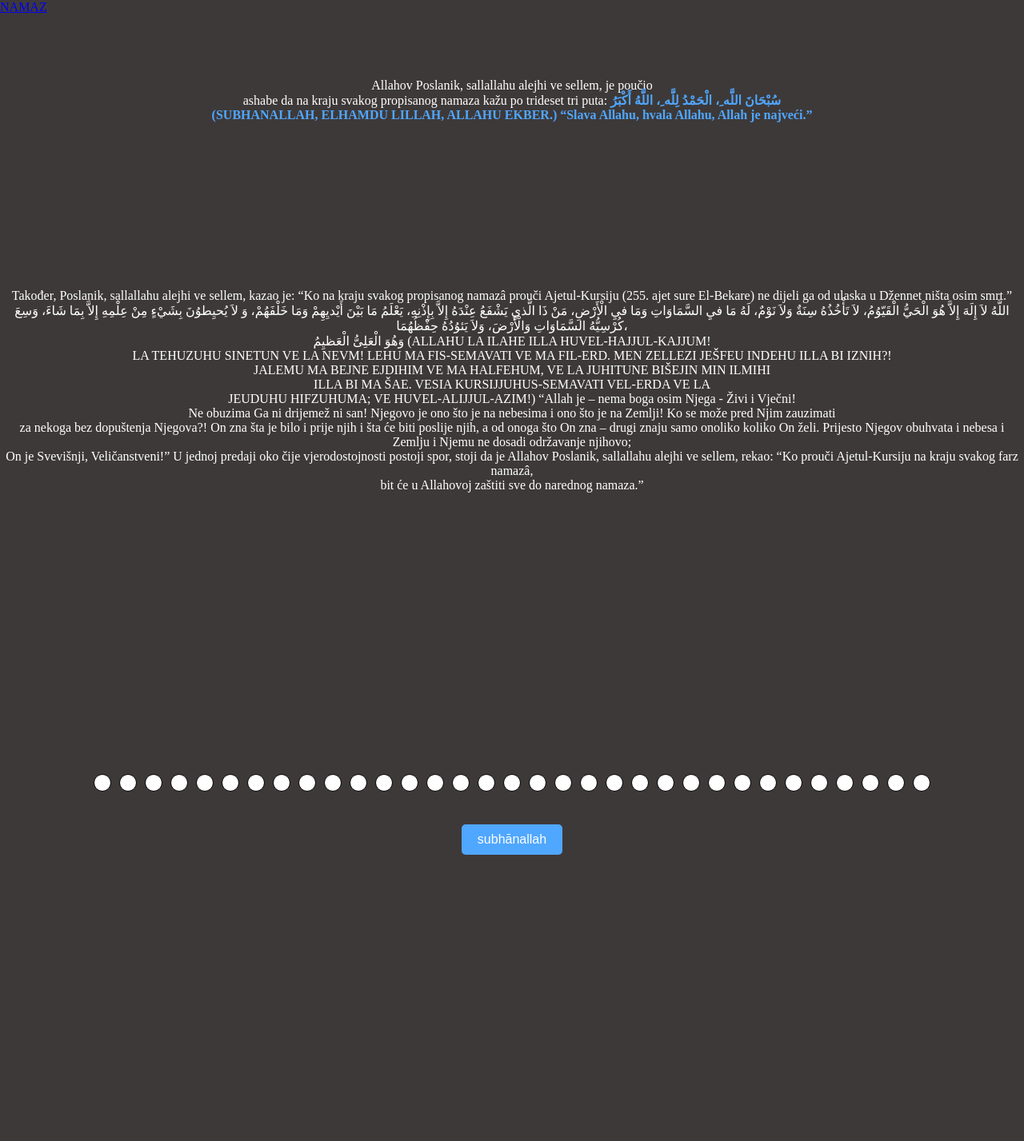
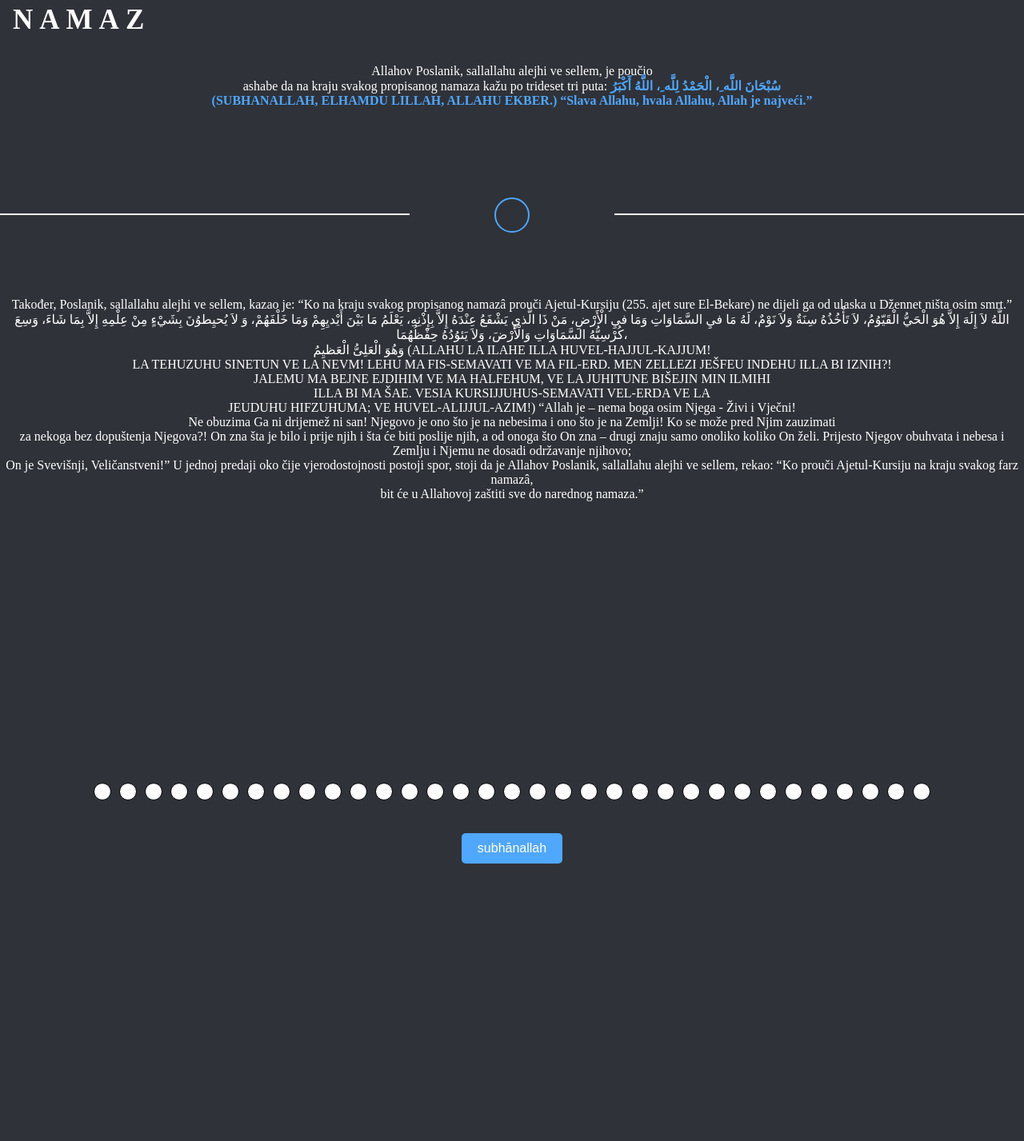
Before and after one commit to H4S0/Islam-in-motion, a PHP site: page /tespih.html in a window 1280 px wide. Shown: the whole page at 80% size. Before the commit the page ends 1069 px from the top, so only its background shows below. Run offline with PHP 8.4, Linux system fonts and the light colour scheme.

Commit message:
Update tespih.css

```diff
--- a/tespih.css
+++ b/tespih.css
@@ -1,5 +1,5 @@
 *{
-  background-color: rgba(61, 57, 57, 0.938);
+  background-color: #2F3238;;
   margin: 0;
 }
 
@@ -73,3 +73,64 @@ button {
   color: #50A7FF;
   font-weight: bolder;
 }
+
+.lines{
+	width: 100%;
+	height: 45px;
+	position: relative;
+	margin-top: -1rem;
+  }
+  .lines::after, .lines:before{
+	content: '';
+	position: absolute;
+	margin: auto;
+	height: 2px;
+	background: #fff;
+  width: 40%;
+	top: 45%;
+  }
+
+  .lines::after{
+	left: 0;
+  }
+  .lines::before{
+	right: 0;
+  }
+
+.circle{
+	height: 40px;
+	width: 40px;
+	border: 2px solid #50A7FF;
+	left: 0;
+	right: 0;
+	top: 0;
+	bottom: 0;
+	margin: auto;
+	border-radius: 50%;
+}
+
+.navbar a {
+	float: left;
+	color: #ffffff;
+	text-align: center;
+	text-decoration: none;
+	font-size: 20px;
+	font-weight: bold;
+	line-height: 25px;
+	padding: 12px;
+}
+
+.navbar .logo {
+	font-size: 35px;
+	font-weight: bold;
+	text-transform: uppercase;
+}
+.navbar .logo span {
+	padding: 4px;
+}
+.navbar .logo span:hover{
+	color: #357ac9;
+    transition: 1s cubic-bezier(0.82, 0.18, 0.47, 0.88);
+	padding: 10px;
+	font-size: 25px;
+}
```
